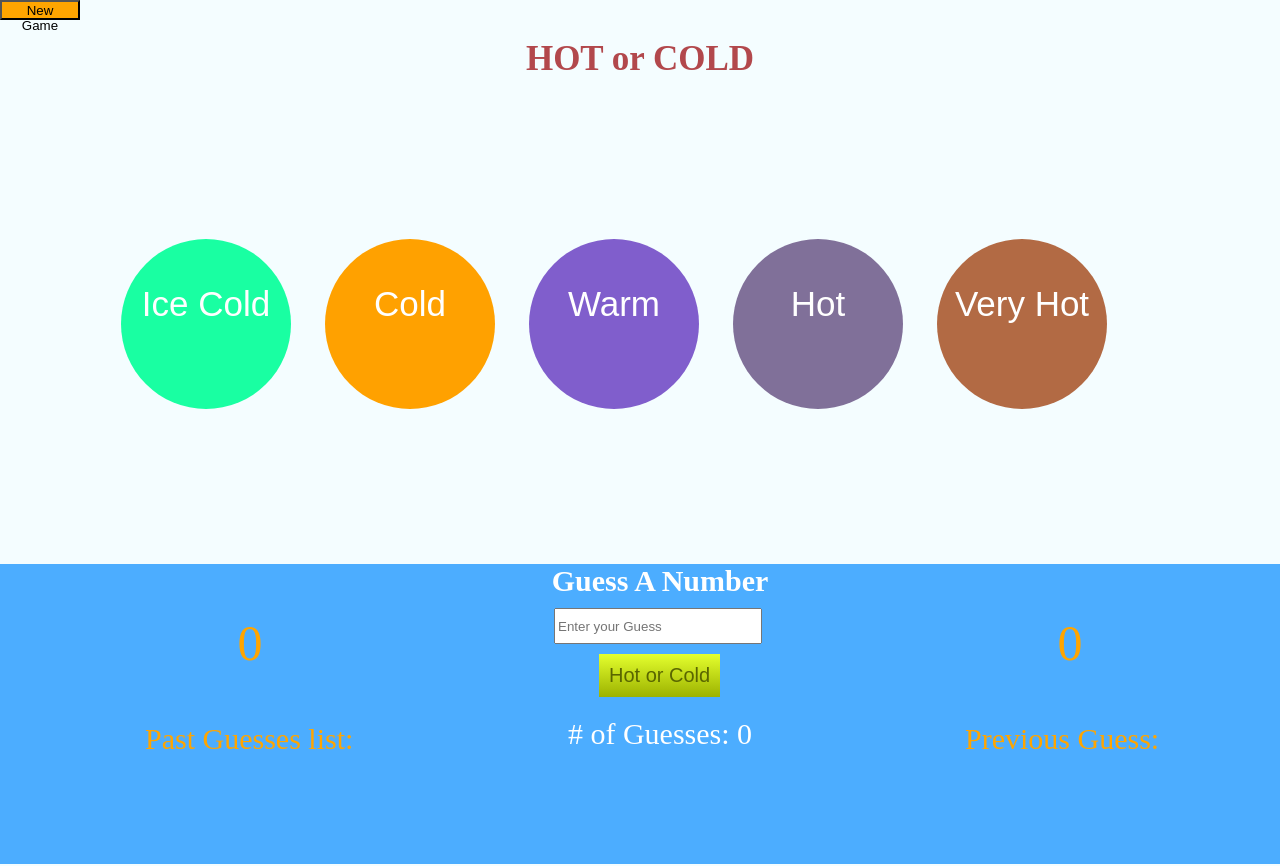
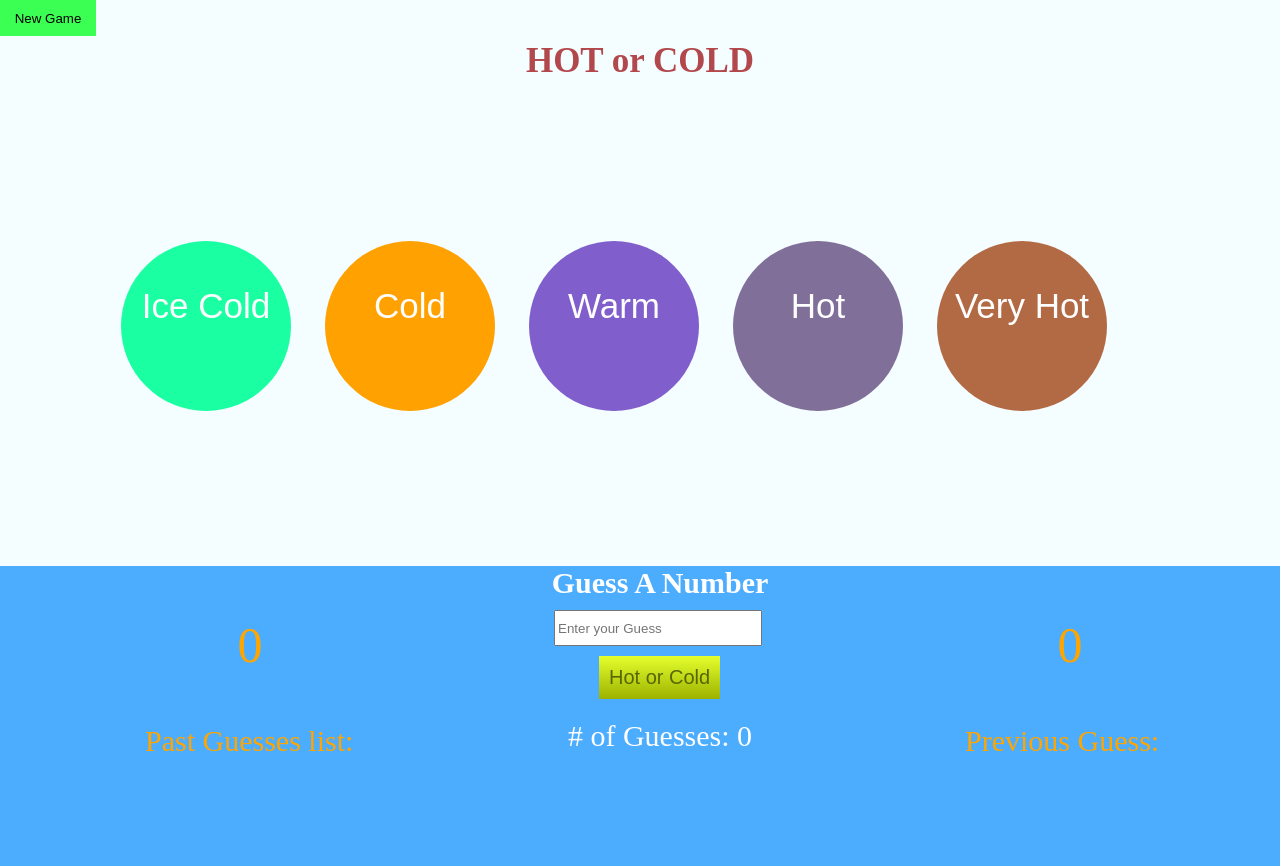
Before and after one commit to Vindicus/HotCold, a plain HTML site: page index.html in a window 1280 px wide. Shown: the top 866 px of the page. Drawn offline with nearby package versions, Linux system fonts and the light colour scheme.

Commit message:
edit button.new styles

```diff
--- a/style2.css
+++ b/style2.css
@@ -12,9 +12,14 @@ html,body{
   height:100%;
 }
 button.new{
-  width:80px;
-  height:20px;
+  width:96px;
+  height:36px;
   background:orange;
+  border:0;
+  cursor:pointer;
+}
+button.new:hover{
+  background:rgb(60, 255, 83);
 }
 ul{
   list-style:none;
```
